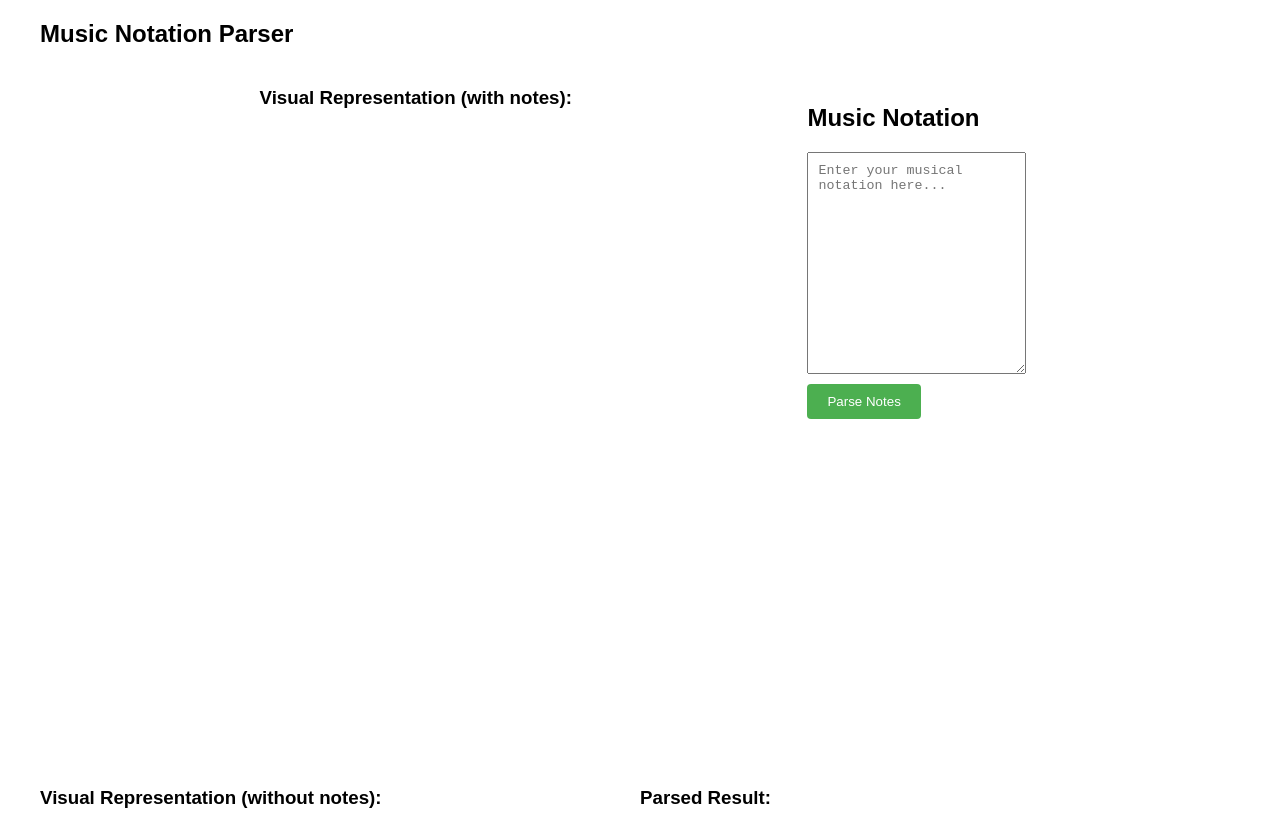
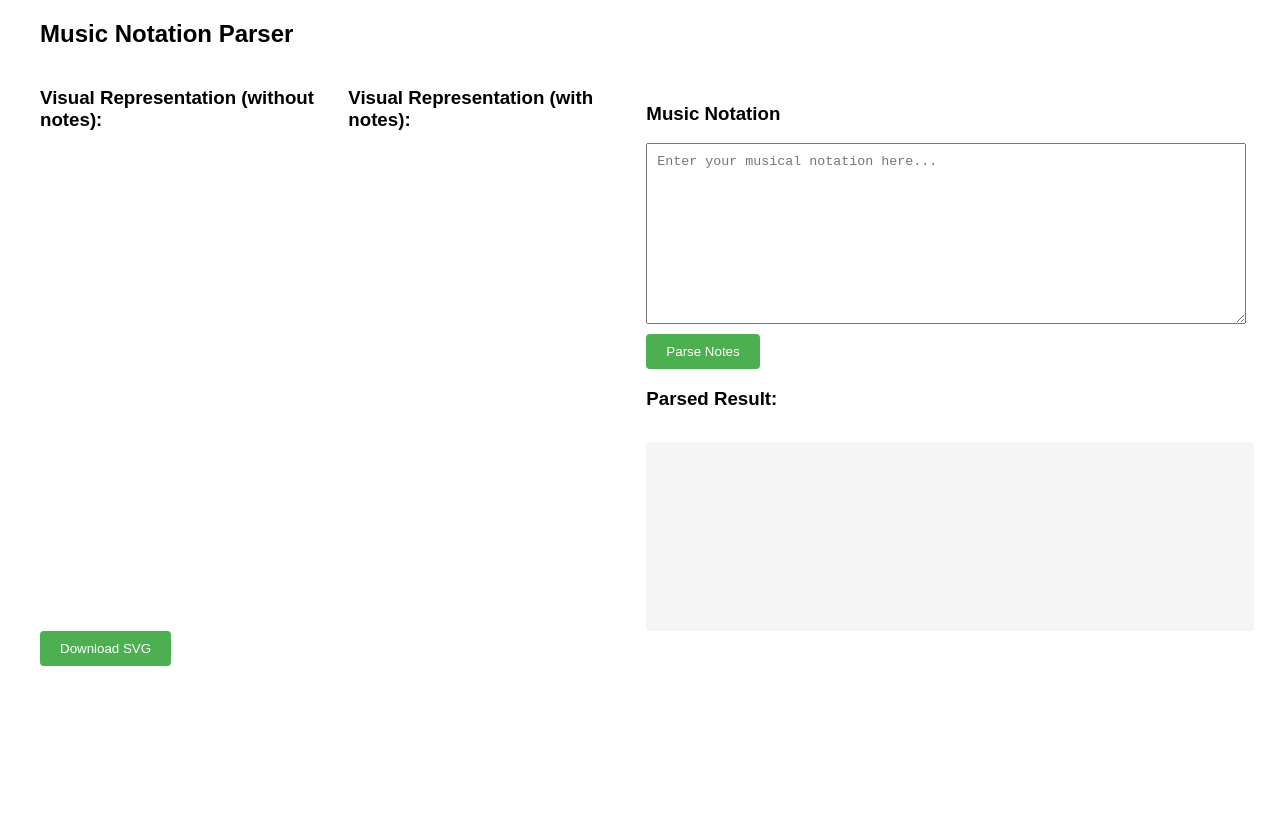
Before and after one commit to Timimah/Huephonia, a plain HTML site: page index.html in a window 1280 px wide. Shown: the top 813 px of the page. Drawn offline with Linux system fonts and the light colour scheme.

Commit message:
adjust page layout

```diff
--- a/index.html
+++ b/index.html
@@ -261,26 +261,24 @@
 
 <body>
     <h2>Music Notation Parser</h2>
-    <div style="display: flex; flex-wrap: wrap; justify-content: space-evenly;">
+    <div style="display: flex; justify-content: space-evenly;">
+        <div>
+            <h3>Visual Representation (without notes):</h3>
+            <div id="visualResultNoNotes" style="height: 30em; overflow: scroll; width: 100%;"></div>
+            <div> <button onclick="downloadSVG()">Download SVG</button></div>
+        </div>
         <div>
             <h3>Visual Representation (with notes):</h3>
-            <div id="visualResult" style="height: 40em; overflow: scroll; width: 100%;"></div>
+            <div id="visualResult" style="height: 30em; overflow: scroll; width: 100%;"></div>
         </div>
-        <div style="display: flex; flex-direction: column; padding: 1em;">
-            <h2>Music Notation</h2>
-            <textarea id="inputText" placeholder="Enter your musical notation here..."></textarea>
-            <div> <button onclick="parseNotes()">Parse Notes</button></div>
-        </div>
-    </div>
-    <div style="display: flex; justify-content: space-between;">
-        <div>
-            <h3>Visual Representation (without notes):</h3>
-            <div id="visualResultNoNotes" style="height: 40em; overflow: scroll; width: 100%;"></div>
-        </div>
-        <div style="width: 50%;">
+        <div style="display: flex; flex-direction: column; padding: 1em; height: 35em; width: 40em;">
+            <h3>Music Notation</h3>
+            <textarea id="inputText" placeholder="Enter your musical notation here..." style="height: 100%;"></textarea>
+            <div>
+                <button onclick="parseNotes()">Parse Notes</button>
+            </div>
             <h3>Parsed Result:</h3>
-            <pre id="result" style="height: 20em; overflow: scroll;"></pre>
-            <div> <button onclick="downloadSVG()">Download SVG</button></div>
+            <pre id="result" style="width: 100%; overflow: scroll; height: 100%;"></pre>
         </div>
     </div>
     <div id="unmappedNotes"></div>
```
